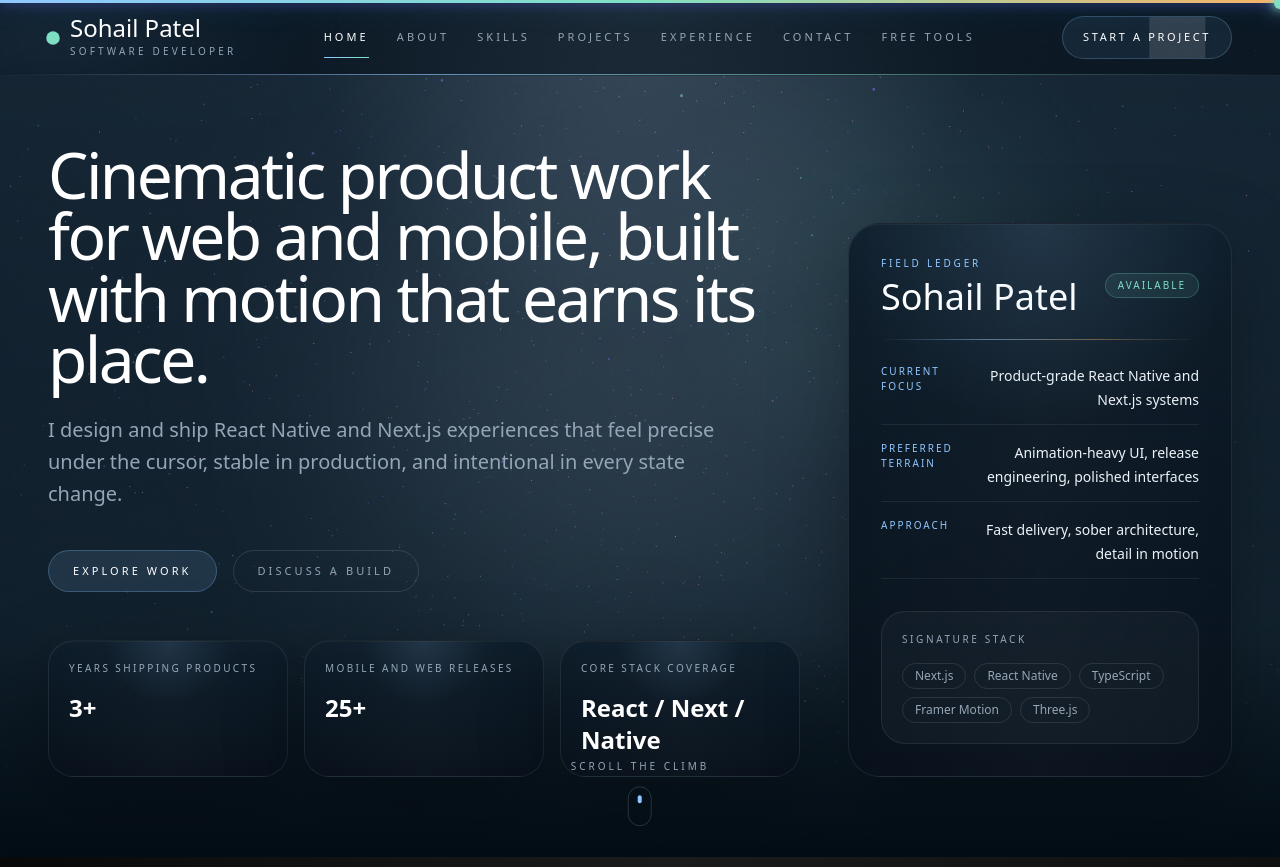
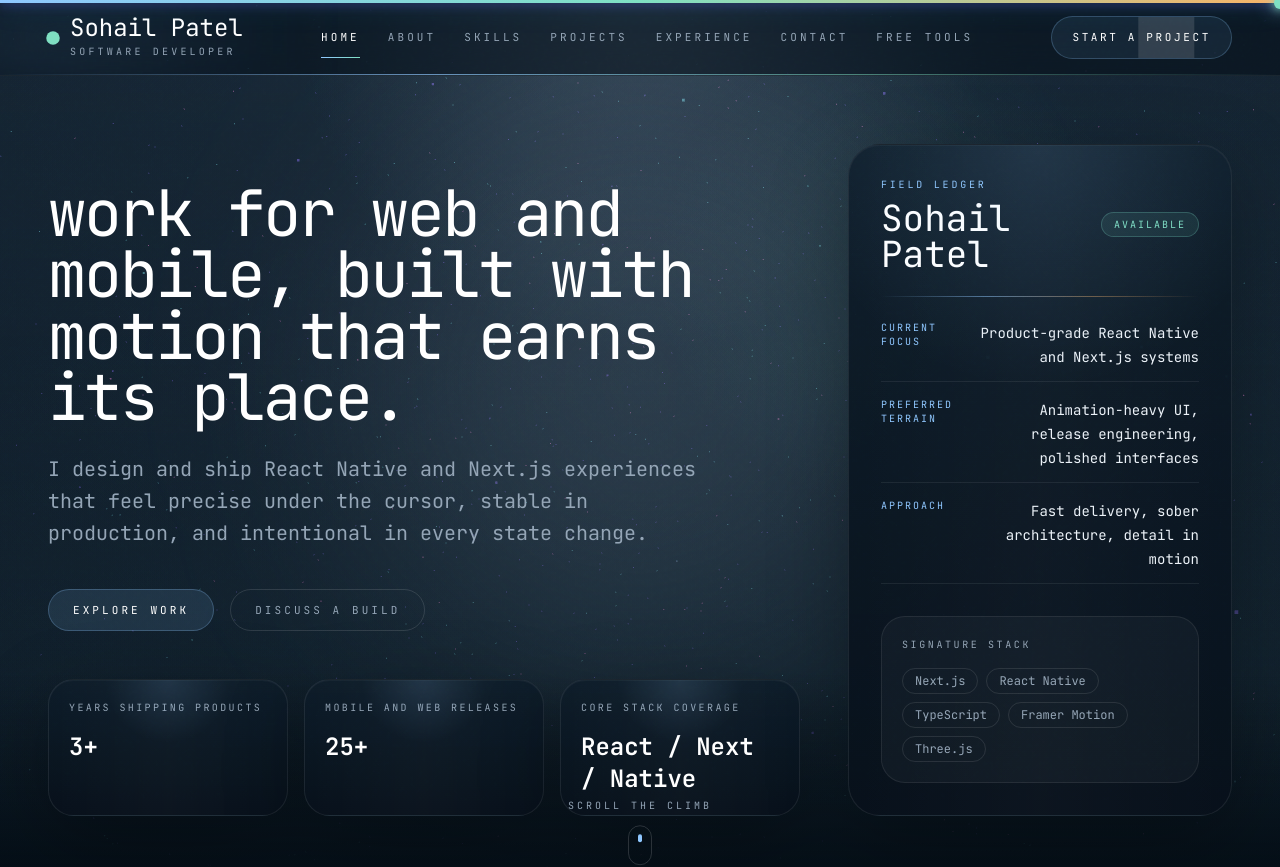
Before and after one commit to sohail005/mr.patel, a Next.js app: page / in a window 1280 px wide. Shown: the top 867 px of the page. Built offline with nearby package versions, Linux system fonts and the light colour scheme.

Commit message:
feat: update font styles to use JetBrains Mono across the application; adjust layout and component styles for consistency

```diff
--- a/src/app/globals.css
+++ b/src/app/globals.css
@@ -14,9 +14,17 @@
   --color-text-muted: #94a5b6;
   --color-border: rgba(143, 199, 255, 0.18);
 
-  --font-sans: var(--font-manrope), system-ui, sans-serif;
-  --font-display: var(--font-cormorant), Georgia, serif;
-  --font-mono: var(--font-space-mono), monospace;
+  --font-sans: var(--font-jetbrains-mono), "SFMono-Regular", Consolas, monospace;
+  --font-display: var(--font-jetbrains-mono), "SFMono-Regular", Consolas, monospace;
+  --font-mono: var(--font-jetbrains-mono), "SFMono-Regular", Consolas, monospace;
+  --font-serif: var(--font-jetbrains-mono), "SFMono-Regular", Consolas, monospace;
+}
+
+:root {
+  --font-sans: var(--font-jetbrains-mono), "SFMono-Regular", Consolas, monospace;
+  --font-display: var(--font-jetbrains-mono), "SFMono-Regular", Consolas, monospace;
+  --font-mono: var(--font-jetbrains-mono), "SFMono-Regular", Consolas, monospace;
+  --font-serif: var(--font-jetbrains-mono), "SFMono-Regular", Consolas, monospace;
 }
 
 html {
@@ -29,8 +37,31 @@ body {
     radial-gradient(circle at 80% 20%, rgba(127, 224, 195, 0.1), transparent 24%),
     linear-gradient(180deg, #07121b 0%, #081724 28%, #06131f 64%, #040d15 100%);
   color: var(--color-text);
-  font-family: var(--font-sans);
+  font-family: var(--font-jetbrains-mono), "SFMono-Regular", Consolas, monospace;
   overflow-x: hidden;
+}
+
+body,
+button,
+input,
+textarea,
+select {
+  font-family: var(--font-jetbrains-mono), "SFMono-Regular", Consolas, monospace;
+}
+
+h1,
+h2,
+h3,
+h4,
+h5,
+h6 {
+  font-family: var(--font-jetbrains-mono), "SFMono-Regular", Consolas, monospace;
+}
+
+.font-sans,
+.font-serif,
+.font-mono {
+  font-family: var(--font-jetbrains-mono), "SFMono-Regular", Consolas, monospace !important;
 }
 
 a,
--- a/src/app/layout.tsx
+++ b/src/app/layout.tsx
@@ -1,22 +1,11 @@
 import type { Metadata } from "next";
-import { Cormorant_Garamond, Manrope, Space_Mono } from "next/font/google";
+import { JetBrains_Mono } from "next/font/google";
 import "./globals.css";
 
-const manrope = Manrope({
+const jetBrainsMono = JetBrains_Mono({
   subsets: ["latin"],
-  variable: "--font-manrope",
-});
-
-const cormorant = Cormorant_Garamond({
-  subsets: ["latin"],
-  variable: "--font-cormorant",
+  variable: "--font-jetbrains-mono",
   weight: ["400", "500", "600", "700"],
-});
-
-const spaceMono = Space_Mono({
-  subsets: ["latin"],
-  variable: "--font-space-mono",
-  weight: ["400", "700"],
 });
 
 export const metadata: Metadata = {
@@ -46,7 +35,7 @@ export default function RootLayout({
   return (
     <html lang="en" className="scroll-smooth">
       <body
-        className={`${manrope.variable} ${cormorant.variable} ${spaceMono.variable} antialiased`}
+        className={`${jetBrainsMono.className} ${jetBrainsMono.variable} antialiased`}
       >
         <div className="noise-overlay" />
         {children}
--- a/src/components/sections/FeaturedSection.tsx
+++ b/src/components/sections/FeaturedSection.tsx
@@ -320,7 +320,7 @@ export default function FeaturedSection() {
               <StageText key={`text-${stage.id}`} stage={stage} index={index} progress={scrollYProgress} />
             ))}
 
-            <div className="absolute right-8 top-1/2 z-30 hidden -translate-y-1/2 flex-col gap-4 lg:flex">
+            <div className="absolute right-8 top-1/2 z-30 hidden -translate-y-1/2 flex-col gap-4 lg:flex ">
               {stages.map((stage, index) => {
                 const segment = 1 / stages.length;
                 const scale = useTransform(
--- a/src/components/sections/Hero.tsx
+++ b/src/components/sections/Hero.tsx
@@ -58,8 +58,7 @@ export default function Hero() {
       >
         <div>
           <h1 className="section-heading max-w-5xl text-white">
-            Cinematic product work for web and mobile, built with motion that
-            earns its place.
+            work for web and mobile, built with motion that earns its place.
           </h1>
           <p className="mt-6 max-w-2xl text-lg leading-8 text-[var(--color-text-muted)] md:text-xl">
             I design and ship React Native and Next.js experiences that feel
```
